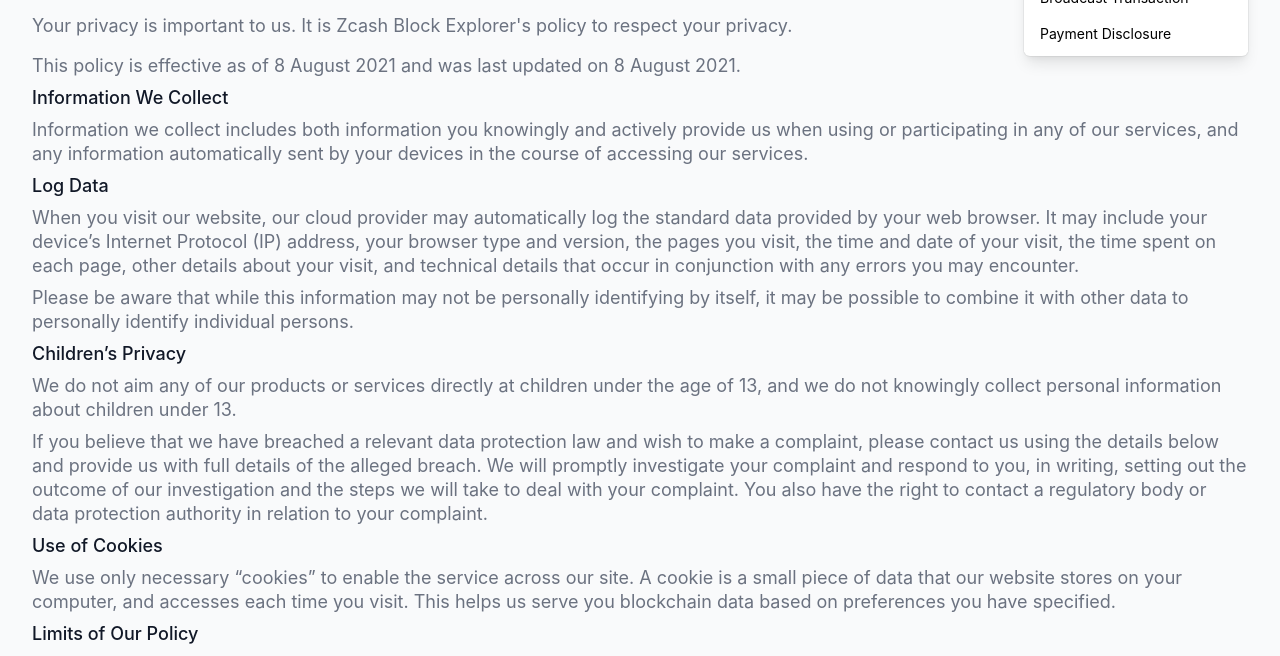
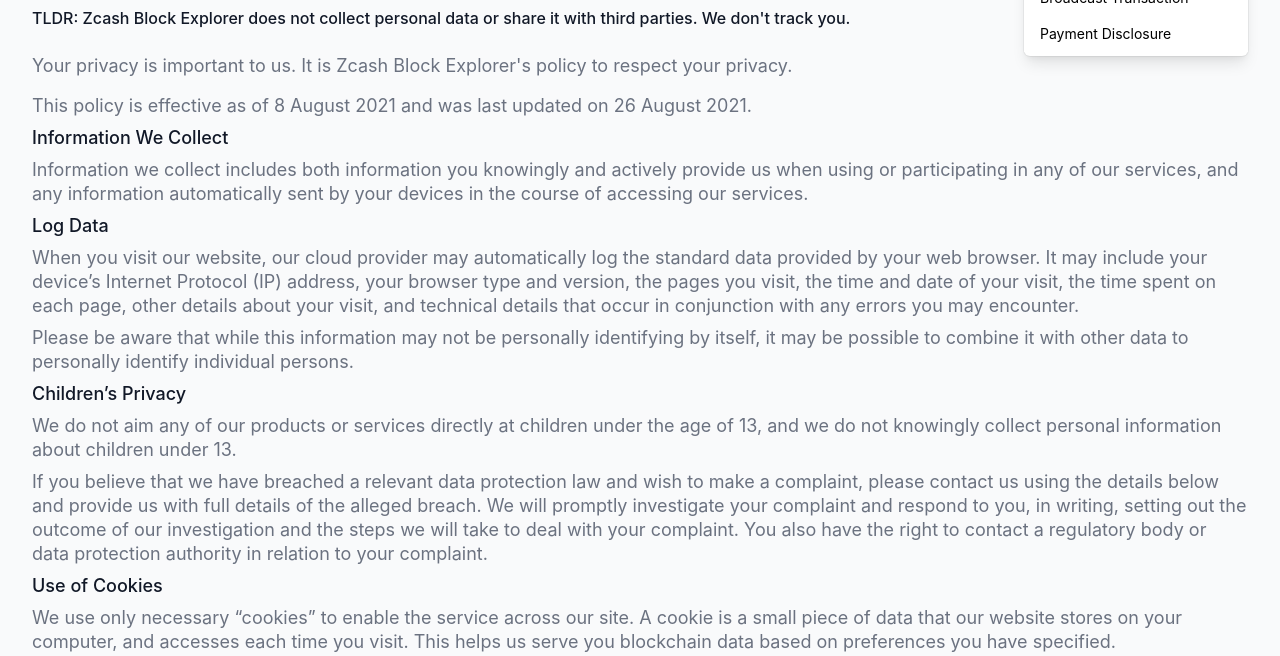
Before and after one commit to nighthawk-apps/zcash-explorer, a website: page assets/static/privacy.html in a window 1280 px wide. Shown: the part 118-774 px from the top of the page. Drawn offline with nearby package versions, Linux system fonts and the light colour scheme; files that its build step writes are made by us from their sources.

Commit message:
Updated Privacy Policy - added TLDR;

```diff
--- a/assets/static/privacy.html
+++ b/assets/static/privacy.html
@@ -120,10 +120,15 @@
         Privacy Policy
  </h3>
 
+ <h4 class="font-medium text-gray-900 py-2">
+     TLDR: Zcash Block Explorer does not collect personal data or share it with third parties. We don't track you.
+ </h4>
+
+
 <div>
 <p class="mt-4 text-lg leading-6 text-gray-500">Your privacy is important to us. It is Zcash Block Explorer&#39;s policy to respect your privacy.</p>
 
-<p class="mt-4 text-lg leading-6 text-gray-500">This policy is effective as of 8 August 2021 and was last updated on 8 August 2021.</p>
+<p class="mt-4 text-lg leading-6 text-gray-500">This policy is effective as of 8 August 2021 and was last updated on 26 August 2021.</p>
 
 <h4 class="text-lg leading-6 font-medium text-gray-900 mt-2">Information We Collect</h3>
 <p class="mt-2 text-lg leading-6 text-gray-500">Information we collect includes both information you knowingly and actively provide us when using or participating in any of our services, and any information automatically sent by your devices in the course of accessing our services. </p>
```
Also changed, not shown: 1 other file.
